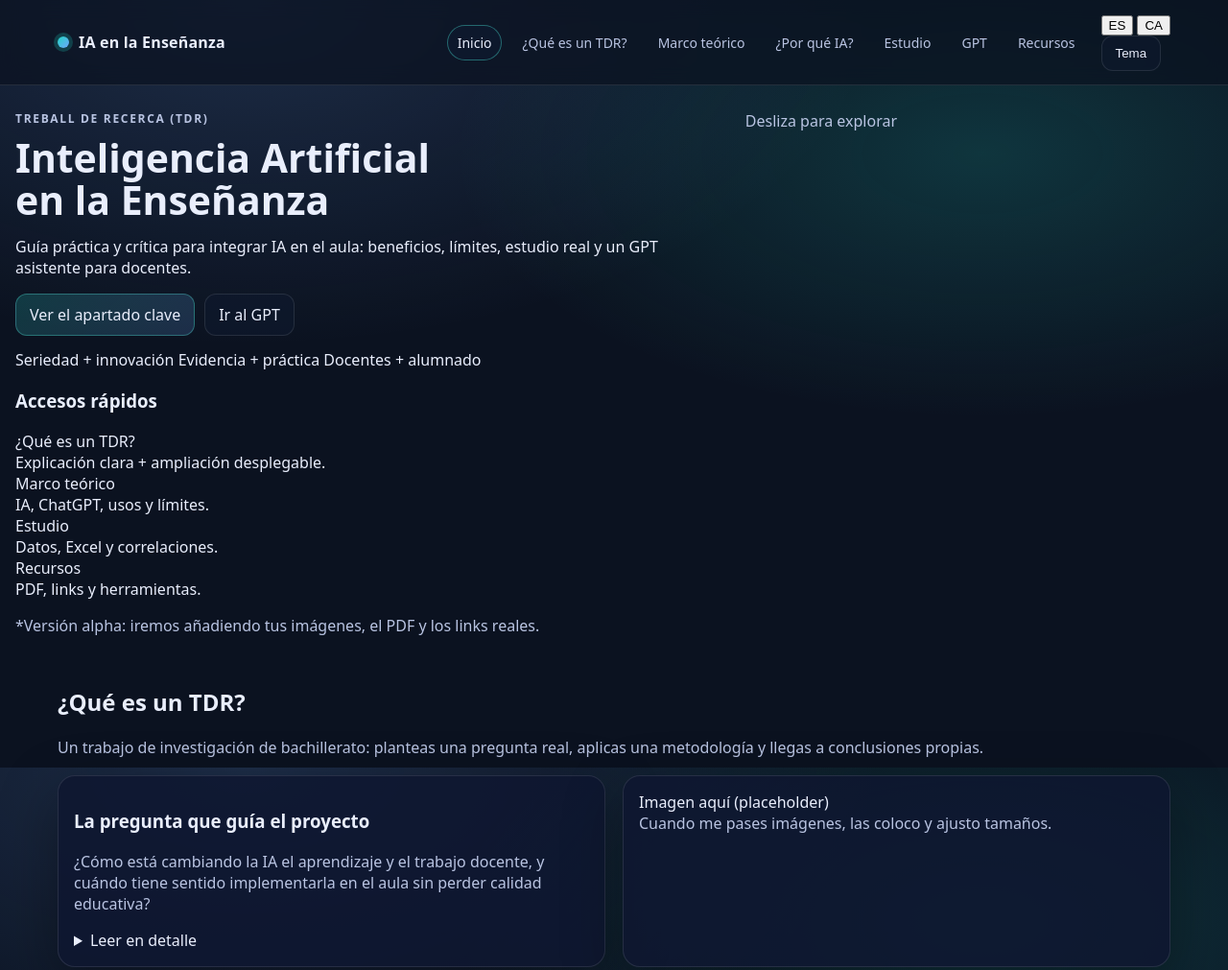
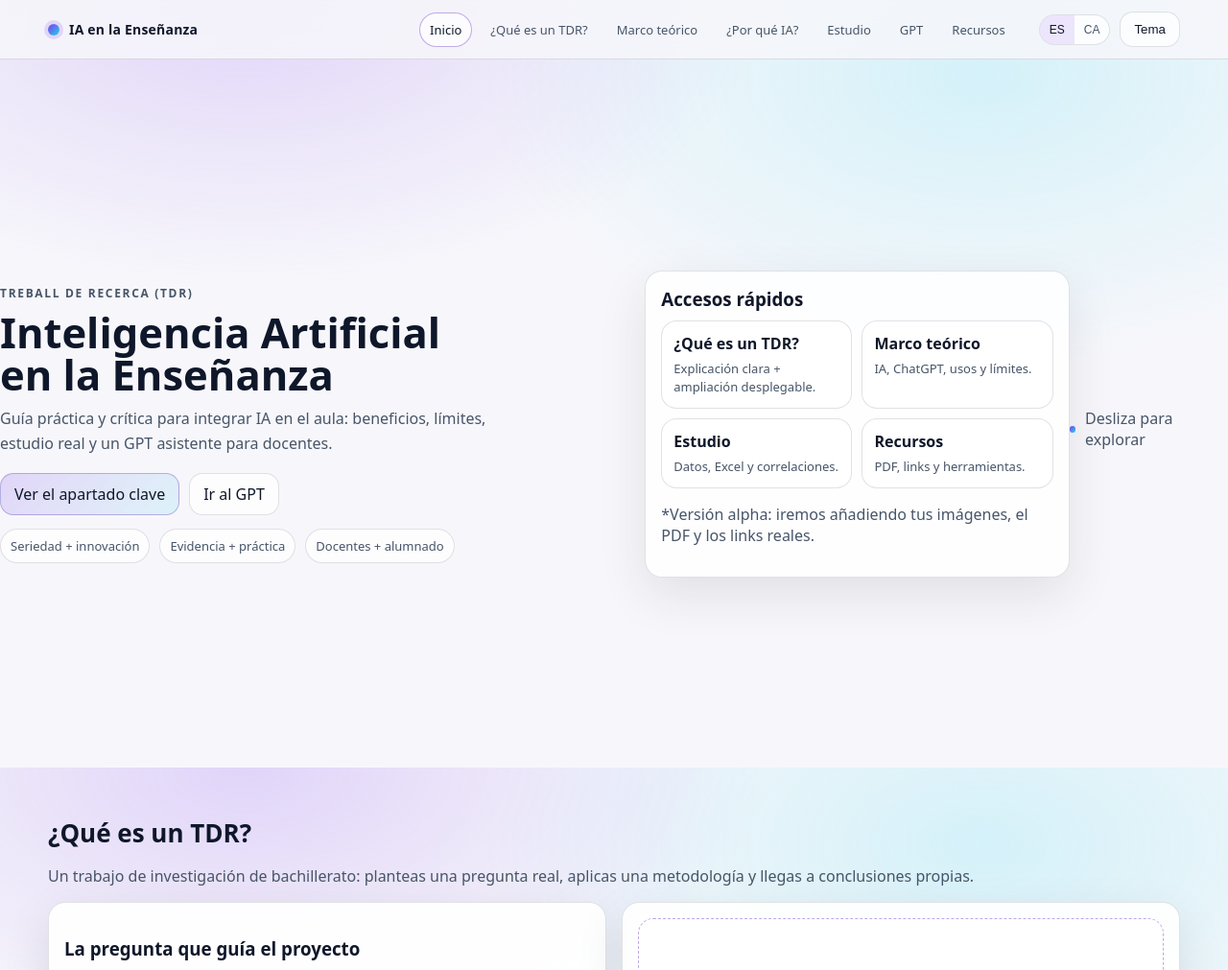
Before and after one commit to tdrtg1501-droid/IA-en-la-ense-anza-, a plain HTML site: page index.html in a window 1280 px wide. Shown: the top 1011 px of the page at 96% size. Drawn offline with Linux system fonts and the light colour scheme.

Commit message:
Update styles.css

```diff
--- a/styles.css
+++ b/styles.css
@@ -1,36 +1,45 @@
 :root{
-  --bg:#0b1220;
-  --panel:#0f1b31;
-  --card:#0e1730;
-  --text:#e9eefc;
-  --muted:#b9c4e2;
-  --line:rgba(255,255,255,.10);
-  --accent:#23d5c5;
-  --accent2:#6ea8ff;
-  --shadow: 0 20px 60px rgba(0,0,0,.35);
+  /* Light default */
+  --bg: #f7f7fb;
+  --panel: #ffffff;
+  --card: #ffffff;
+
+  --text: #0f172a;
+  --muted: #475569;
+
+  --line: rgba(15, 23, 42, .12);
+
+  /* Accent: morado + un toque cian */
+  --accent: #7c3aed;  /* purple */
+  --accent2:#22d3ee;  /* cyan */
+
+  --shadow: 0 18px 50px rgba(15, 23, 42, .10);
   --radius: 18px;
-  --max: 1160px;
+  --max: 1180px;
 }
 
-[data-theme="light"]{
-  --bg:#f7f8fb;
-  --panel:#ffffff;
-  --card:#ffffff;
-  --text:#0b1220;
-  --muted:#4a5a7a;
-  --line:rgba(10,20,40,.10);
-  --shadow: 0 20px 60px rgba(10,20,40,.10);
+[data-theme="dark"]{
+  --bg:#0b1020;
+  --panel:#0f1730;
+  --card:#0e152b;
+
+  --text:#e9eefc;
+  --muted:#b8c3e0;
+
+  --line: rgba(255,255,255,.10);
+  --shadow: 0 20px 60px rgba(0,0,0,.35);
 }
 
 *{ box-sizing:border-box; }
-html,body{ height:100%; }
+html,body{ height:100%; scroll-behavior:smooth; }
 body{
   margin:0;
-  font-family: ui-sans-serif, system-ui, -apple-system, Segoe UI, Roboto, Arial, "Apple Color Emoji","Segoe UI Emoji";
-  background: radial-gradient(1100px 600px at 20% 0%, rgba(110,168,255,.18), transparent 60%),
-              radial-gradient(1000px 500px at 80% 20%, rgba(35,213,197,.18), transparent 55%),
-              var(--bg);
+  font-family: ui-sans-serif, system-ui, -apple-system, Segoe UI, Roboto, Arial;
   color: var(--text);
+  background:
+    radial-gradient(900px 500px at 20% 0%, color-mix(in srgb, var(--accent) 18%, transparent), transparent 60%),
+    radial-gradient(900px 520px at 80% 10%, color-mix(in srgb, var(--accent2) 16%, transparent), transparent 58%),
+    var(--bg);
 }
 
 a{ color:inherit; text-decoration:none; }
@@ -43,36 +52,45 @@ a{ color:inherit; text-decoration:none; }
   position: sticky;
   top:0;
   z-index: 50;
-  backdrop-filter: blur(10px);
-  background: color-mix(in srgb, var(--bg) 70%, transparent);
+  backdrop-filter: blur(12px);
+  background: color-mix(in srgb, var(--bg) 82%, transparent);
   border-bottom: 1px solid var(--line);
 }
 .topbar__inner{
   display:flex;
   align-items:center;
-  gap:16px;
-  padding: 14px 0;
+  gap: 14px;
+  padding: 12px 0;
 }
+.topbar__actions{
+  display:flex;
+  align-items:center;
+  gap: 10px;
+  margin-left: 10px;
+}
+
 .brand{
   display:flex;
   align-items:center;
   gap:10px;
-  font-weight:700;
-  letter-spacing:.2px;
+  font-weight: 800;
+  letter-spacing: .2px;
 }
 .brand__dot{
-  width:12px;height:12px;border-radius:999px;
+  width:12px; height:12px; border-radius:999px;
   background: linear-gradient(135deg, var(--accent), var(--accent2));
-  box-shadow: 0 0 0 4px color-mix(in srgb, var(--accent) 22%, transparent);
+  box-shadow: 0 0 0 4px color-mix(in srgb, var(--accent) 16%, transparent);
 }
+.brand__text{ font-size: 14px; }
+
 .nav{
   display:flex;
   flex-wrap:wrap;
-  gap:10px;
+  gap: 8px;
   margin-left:auto;
 }
 .nav__link{
-  font-size: 14px;
+  font-size: 13px;
   padding: 8px 10px;
   border-radius: 999px;
   color: var(--muted);
@@ -81,12 +99,12 @@ a{ color:inherit; text-decoration:none; }
 .nav__link:hover{
   color: var(--text);
   border-color: var(--line);
-  background: color-mix(in srgb, var(--panel) 55%, transparent);
+  background: color-mix(in srgb, var(--panel) 70%, transparent);
 }
 .nav__link.is-active{
   color: var(--text);
-  border-color: color-mix(in srgb, var(--accent) 35%, var(--line));
-  background: color-mix(in srgb, var(--panel) 65%, transparent);
+  border-color: color-mix(in srgb, var(--accent) 32%, var(--line));
+  background: color-mix(in srgb, var(--panel) 72%, transparent);
 }
 
 .btn{
@@ -95,128 +113,202 @@ a{ color:inherit; text-decoration:none; }
   justify-content:center;
   gap:10px;
   padding: 10px 14px;
-  border-radius: 12px;
-  border: 1px solid color-mix(in srgb, var(--accent) 28%, var(--line));
-  background: linear-gradient(135deg, color-mix(in srgb, var(--accent) 20%, transparent), color-mix(in srgb, var(--accent2) 18%, transparent));
+  border-radius: 14px;
+  border: 1px solid color-mix(in srgb, var(--accent) 24%, var(--line));
+  background: linear-gradient(135deg,
+    color-mix(in srgb, var(--accent) 18%, transparent),
+    color-mix(in srgb, var(--accent2) 14%, transparent)
+  );
   color: var(--text);
   cursor:pointer;
 }
-.btn:hover{ filter: brightness(1.06); }
+.btn:hover{ filter: brightness(1.03); }
 .btn--ghost{
-  background: color-mix(in srgb, var(--panel) 55%, transparent);
+  background: color-mix(in srgb, var(--panel) 70%, transparent);
   border: 1px solid var(--line);
-  color: var(--text);
 }
 
-.page{ padding: 26px 0 60px; }
+.lang{
+  display:flex;
+  border: 1px solid var(--line);
+  border-radius: 999px;
+  overflow:hidden;
+  background: color-mix(in srgb, var(--panel) 72%, transparent);
+}
+.lang__btn{
+  border:0;
+  padding: 8px 10px;
+  font-size: 12px;
+  cursor:pointer;
+  background: transparent;
+  color: var(--muted);
+}
+.lang__btn.is-active{
+  color: var(--text);
+  background: color-mix(in srgb, var(--accent) 12%, transparent);
+}
+
+.kicker{
+  color: var(--muted);
+  font-weight: 700;
+  letter-spacing: .14em;
+  text-transform: uppercase;
+  font-size: 12px;
+  margin: 0 0 10px;
+}
 
 .hero{
+  min-height: calc(100vh - 58px);
+  display:flex;
+  align-items:center;
+  padding: 36px 0 18px;
+}
+.hero__inner{
   display:grid;
-  grid-template-columns: 1.2fr .8fr;
+  grid-template-columns: 1.25fr .85fr;
   gap: 22px;
-  padding: 26px 0 16px;
+  align-items: center;
 }
-.kicker{
-  color: var(--muted);
-  font-weight:600;
-  letter-spacing:.14em;
-  text-transform: uppercase;
-  font-size: 12px;
-  margin:0 0 10px;
+.hero__title{
+  margin:0 0 12px;
+  font-size: clamp(34px, 3.4vw, 56px);
+  line-height: 1.02;
 }
-h1{
-  margin: 0 0 12px;
-  font-size: clamp(28px, 3.2vw, 44px);
-  line-height: 1.08;
-}
-.lead{
-  margin:0 0 18px;
-  color: var(--muted);
+.hero__subtitle{
+  margin: 0 0 18px;
   font-size: 16px;
   line-height: 1.6;
+  color: var(--muted);
+  max-width: 60ch;
 }
-.hero__cta{ display:flex; gap:10px; flex-wrap:wrap; margin: 14px 0 14px; }
-.meta{ display:flex; gap:10px; flex-wrap:wrap; }
-.pill{
+.hero__cta{
+  display:flex;
+  gap: 10px;
+  flex-wrap:wrap;
+  margin: 12px 0 14px;
+}
+
+.badges{ display:flex; gap:10px; flex-wrap:wrap; }
+.badge{
   padding: 8px 10px;
   border-radius: 999px;
   border: 1px solid var(--line);
-  background: color-mix(in srgb, var(--panel) 50%, transparent);
+  background: color-mix(in srgb, var(--panel) 74%, transparent);
   font-size: 13px;
   color: var(--muted);
 }
 
-.hero__card{ display:flex; flex-direction:column; gap:14px; }
-
-.card{
-  background: color-mix(in srgb, var(--card) 86%, transparent);
+.panel{
+  background: color-mix(in srgb, var(--panel) 84%, transparent);
   border: 1px solid var(--line);
   border-radius: var(--radius);
   box-shadow: var(--shadow);
   padding: 16px;
 }
-.card__header h2, .card__header h3{ margin:0; }
-.card__header{ margin-bottom: 12px; }
+.panel h3{ margin:0 0 10px; }
+.panel__grid{
+  display:grid;
+  grid-template-columns: 1fr 1fr;
+  gap: 10px;
+}
+.panel__tile{
+  border: 1px solid var(--line);
+  border-radius: 16px;
+  padding: 12px;
+  background: color-mix(in srgb, var(--panel) 78%, transparent);
+}
+.panel__tile:hover{
+  border-color: color-mix(in srgb, var(--accent) 26%, var(--line));
+}
+.panel__tileTitle{ font-weight: 750; margin-bottom: 6px; }
+.panel__tileText{ color: var(--muted); font-size: 13px; line-height: 1.45; }
+.panel__note{ margin-top: 10px; }
+
+.hero__scrollHint{
+  display:flex;
+  justify-content:center;
+  align-items:center;
+  gap: 10px;
+  padding: 10px 0 0;
+}
+.dot{
+  width: 7px; height: 7px; border-radius: 999px;
+  background: linear-gradient(135deg, var(--accent), var(--accent2));
+}
+
+.section{ padding: 46px 0; }
+.section--alt{
+  background: color-mix(in srgb, var(--panel) 35%, transparent);
+  border-top: 1px solid var(--line);
+  border-bottom: 1px solid var(--line);
+}
+.section__header{ margin-bottom: 16px; }
+.section__header h2{ margin:0 0 8px; font-size: 26px; }
 .muted{ color: var(--muted); }
-.link{ color: color-mix(in srgb, var(--accent2) 75%, var(--text)); font-weight: 600; }
 
 .split{
   display:grid;
   grid-template-columns: 1fr 1fr;
-  gap: 18px;
-  margin-top: 18px;
+  gap: 16px;
+  align-items: stretch;
+}
+
+.card{
+  background: color-mix(in srgb, var(--card) 92%, transparent);
+  border: 1px solid var(--line);
+  border-radius: var(--radius);
+  box-shadow: var(--shadow);
+  padding: 16px;
 }
 
 .grid2{ display:grid; grid-template-columns: 1fr 1fr; gap: 12px; }
 .grid3{ display:grid; grid-template-columns: 1fr 1fr 1fr; gap: 12px; }
 
-.tile{
-  display:block;
+.media{ display:flex; }
+.media__box{
+  width:100%;
+  border: 1px dashed color-mix(in srgb, var(--accent) 35%, var(--line));
+  border-radius: 16px;
   padding: 14px;
-  border-radius: 16px;
-  border: 1px solid var(--line);
-  background: color-mix(in srgb, var(--panel) 60%, transparent);
+  background: color-mix(in srgb, var(--panel) 72%, transparent);
+  min-height: 220px;
+  display:flex;
+  flex-direction:column;
+  justify-content:center;
+  gap: 8px;
+  text-align:center;
 }
-.tile:hover{ border-color: color-mix(in srgb, var(--accent) 30%, var(--line)); }
-.tile h3{ margin: 0 0 8px; font-size: 16px; }
-.tile p{ margin:0; color: var(--muted); font-size: 14px; line-height: 1.5; }
+.media__label{ font-weight: 800; }
+.media__hint{ font-size: 13px; }
 
-.stack{ display:flex; flex-direction:column; gap: 10px; }
-.mini{
+.accordion{
+  margin-top: 12px;
   border: 1px solid var(--line);
   border-radius: 14px;
-  background: color-mix(in srgb, var(--panel) 55%, transparent);
-  padding: 12px;
+  background: color-mix(in srgb, var(--panel) 74%, transparent);
+  overflow:hidden;
 }
-.mini h3{ margin:0 0 6px; font-size: 15px; }
-.mini p{ margin:0; color: var(--muted); font-size: 14px; line-height: 1.5; }
-
-.stat{
-  border: 1px solid var(--line);
-  border-radius: 16px;
-  background: color-mix(in srgb, var(--panel) 55%, transparent);
-  padding: 14px;
+.accordion summary{
+  cursor:pointer;
+  padding: 12px 14px;
+  font-weight: 750;
 }
-.stat__kicker{
-  margin:0 0 6px;
-  color: var(--muted);
-  font-size: 12px;
-  letter-spacing:.1em;
-  text-transform: uppercase;
+.accordion__content{
+  padding: 0 14px 14px;
 }
-.stat h3{ margin:0 0 8px; font-size: 16px; }
-.stat p{ margin:0; color: var(--muted); font-size: 14px; line-height: 1.5; }
+.accordion--wide{ margin-top: 14px; }
 
 .footer{
-  margin-top: 26px;
-  padding-top: 18px;
+  margin-top: 20px;
+  padding-top: 16px;
   border-top: 1px solid var(--line);
 }
 
 @media (max-width: 980px){
-  .hero{ grid-template-columns: 1fr; }
+  .nav{ display:none; }
+  .hero__inner{ grid-template-columns: 1fr; }
   .split{ grid-template-columns: 1fr; }
   .grid3{ grid-template-columns: 1fr; }
   .grid2{ grid-template-columns: 1fr; }
-  .nav{ display:none; } /* alpha: luego hacemos menú móvil */
+  .panel__grid{ grid-template-columns: 1fr; }
 }
```
